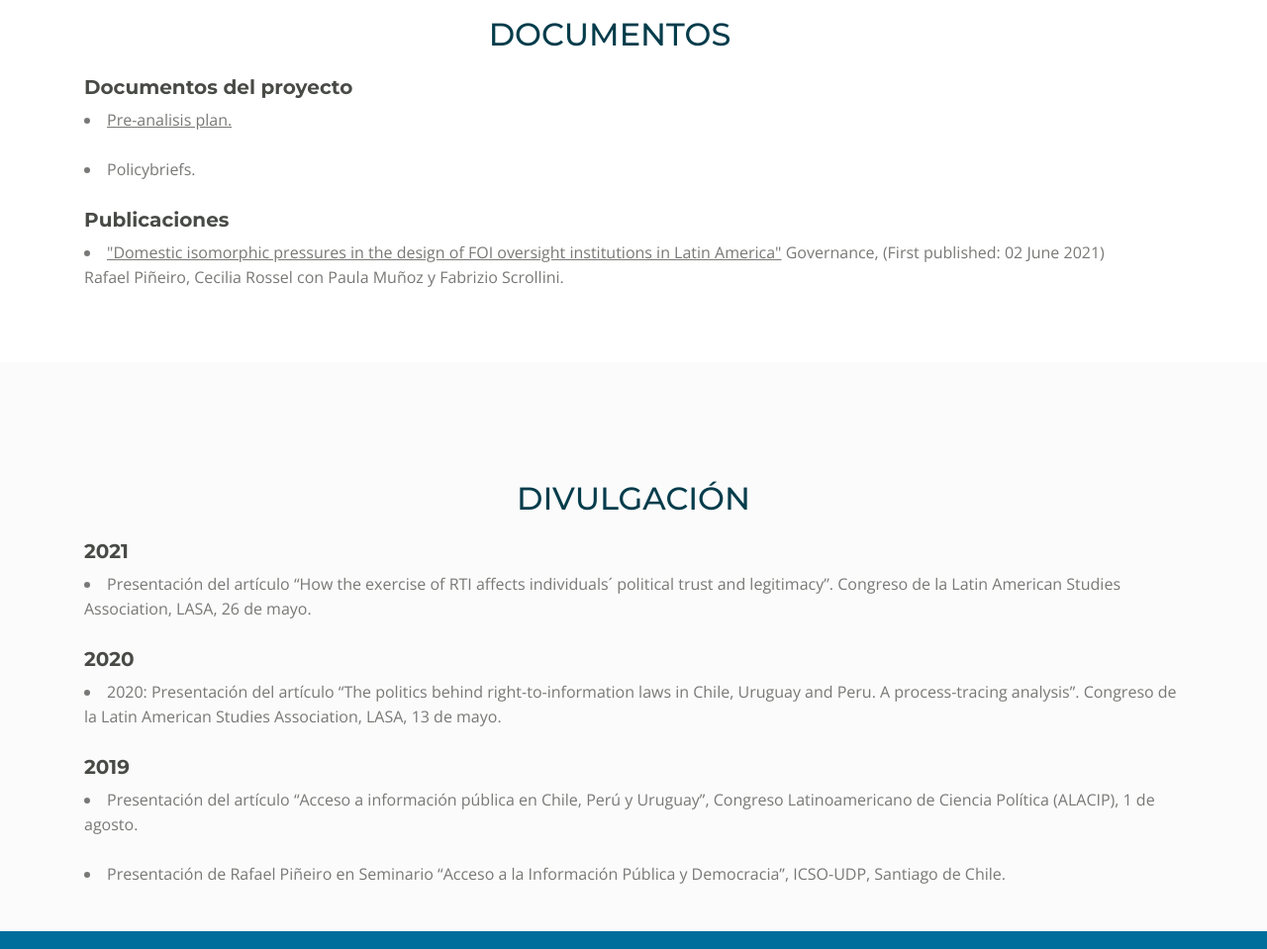
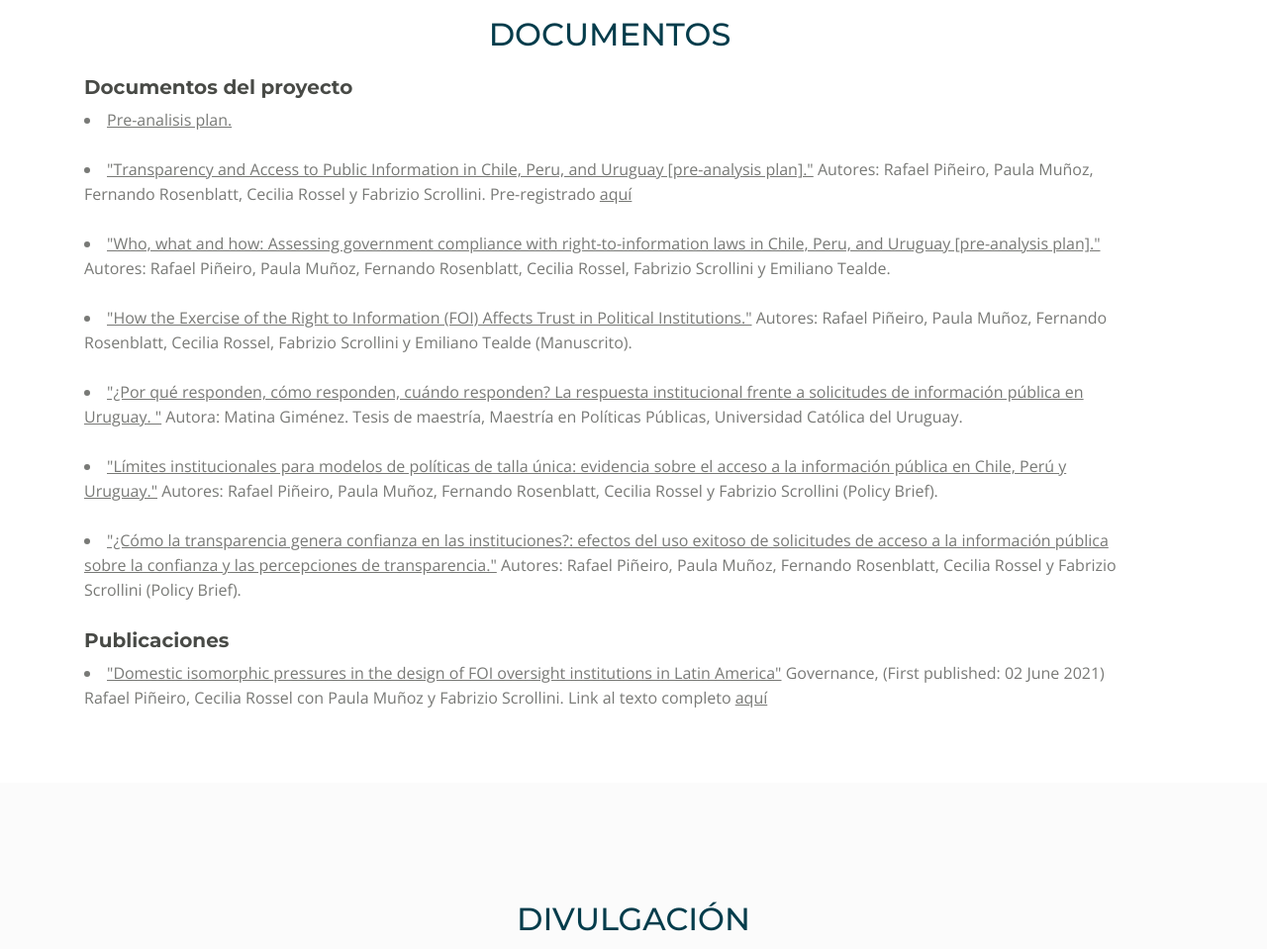
Before and after one commit to transparenciauy/proyecto, a plain HTML site: page index.html in a window 1280 px wide. Shown: the part 2750-3709 px from the top of the page at 99% size. Drawn offline with nearby package versions, Linux system fonts and the light colour scheme.

Commit message:
Add files via upload
policiy-briefs-update

```diff
--- a/index.html
+++ b/index.html
@@ -208,8 +208,41 @@
                         <h4>Documentos del proyecto</h4>
                         <ui>
                             <li><a href="https://osf.io/n9ef5" target="_blank">Pre-analisis plan.</a></li><br>
+                            <li><a href="https://liberi.ucu.edu.uy/xmlui/handle/10895/1564" target="_blank">
+                                    "Transparency and Access to Public Information in Chile, Peru, and Uruguay
+                                    [pre-analysis plan]."</a>
+                                Autores: Rafael Piñeiro, Paula Muñoz, Fernando Rosenblatt, Cecilia Rossel y Fabrizio
+                                Scrollini. Pre-registrado <a href="https://osf.io/n9ef5">aquí</a></li><br>
+                            <li><a href="https://liberi.ucu.edu.uy/xmlui/handle/10895/1563" target="_blank">
+                                    "Who, what and how: Assessing government compliance with right-to-information laws
+                                    in Chile, Peru, and Uruguay [pre-analysis plan]."</a>
+                                Autores: Rafael Piñeiro, Paula Muñoz, Fernando Rosenblatt, Cecilia Rossel, Fabrizio
+                                Scrollini y Emiliano Tealde.</li><br>
+                            <li><a href="https://liberi.ucu.edu.uy/xmlui/handle/10895/1561" target="_blank">
+                                    "How the Exercise of the Right to Information (FOI) Affects Trust in Political
+                                    Institutions."</a>
+                                Autores: Rafael Piñeiro, Paula Muñoz, Fernando Rosenblatt, Cecilia Rossel, Fabrizio
+                                Scrollini y Emiliano Tealde (Manuscrito).</li><br>
+                            <li><a href="https://liberi.ucu.edu.uy/xmlui/handle/10895/1520" target="_blank">
+                                    "¿Por qué responden, cómo responden, cuándo responden? La respuesta institucional
+                                    frente a solicitudes de información pública en Uruguay. "</a>
+                                Autora: Matina Giménez. Tesis de maestría, Maestría en Políticas Públicas, Universidad
+                                Católica del Uruguay.</li><br>
 
-                            <li>Policybriefs.</li><br>
+                            <li><a href="https://liberi.ucu.edu.uy/xmlui/handle/10895/1565" target="_blank">"Límites
+                                    institucionales para modelos de políticas de talla única: evidencia sobre el acceso
+                                    a la información pública en Chile, Perú y Uruguay."</a>
+                                Autores: Rafael Piñeiro, Paula Muñoz, Fernando Rosenblatt, Cecilia Rossel y Fabrizio
+                                Scrollini (Policy Brief).
+                            </li><br>
+                            <li>
+                                <a href="https://liberi.ucu.edu.uy/xmlui/handle/10895/1566" target="_blank">"¿Cómo
+                                    la transparencia genera confianza en las instituciones?: efectos del uso exitoso de
+                                    solicitudes de acceso a la información pública sobre la confianza y las percepciones
+                                    de transparencia."</a>
+                                    Autores: Rafael Piñeiro, Paula Muñoz, Fernando Rosenblatt, Cecilia Rossel y Fabrizio
+                                    Scrollini (Policy Brief).
+                            </li><br>
                         </ui>
 
                         <h4>Publicaciones</h4>
@@ -218,7 +251,8 @@
                                     "Domestic isomorphic pressures in the design of FOI oversight institutions in Latin
                                     America"</a>
                                 Governance, (First published: 02 June 2021) Rafael Piñeiro, Cecilia Rossel con Paula
-                                Muñoz y Fabrizio Scrollini. </li><br>
+                                Muñoz y Fabrizio Scrollini. Link al texto completo <a
+                                    href="https://hdl.handle.net/10895/1560">aquí</a></li><br>
                         </ui>
 
                     </div> <!-- end of text-container -->
```
Lines whose indentation alone changed are shown as unchanged.
